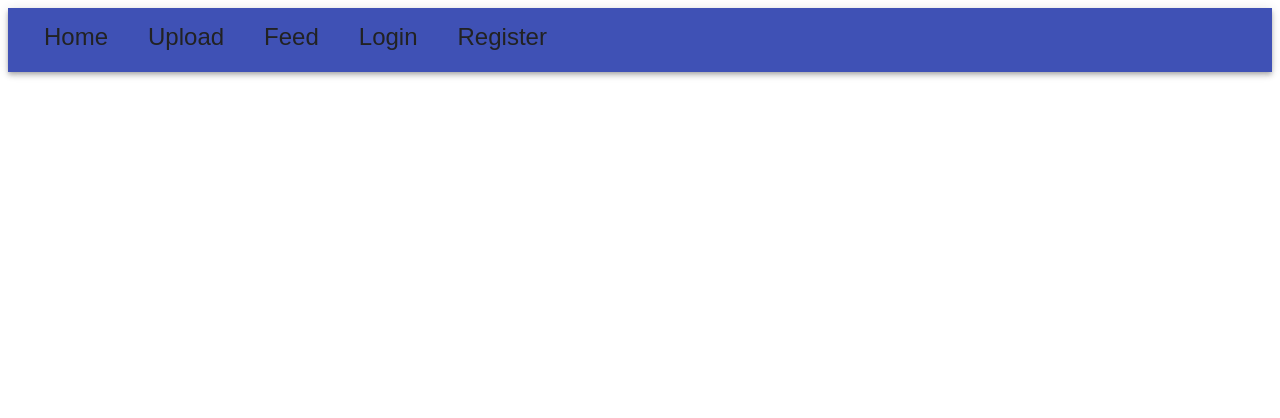
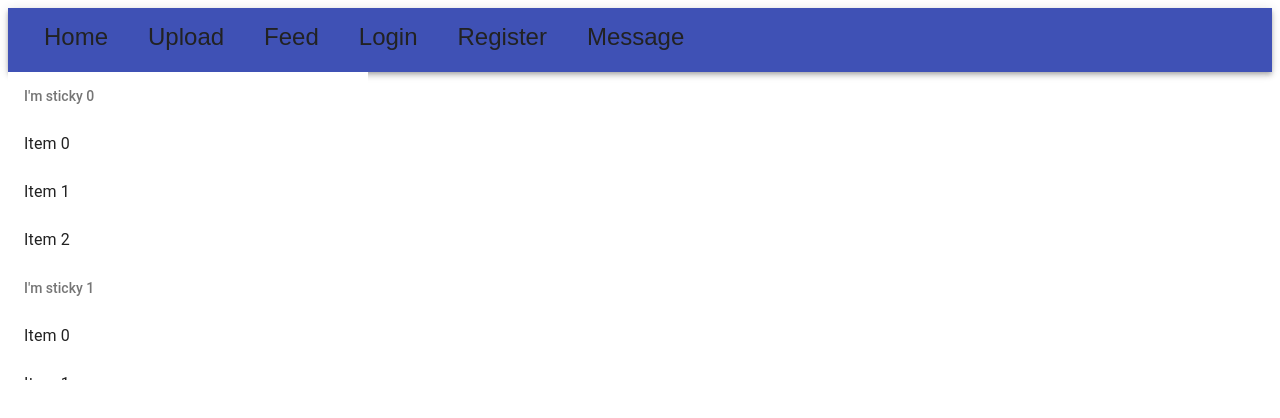
Before and after one commit to mengyuan1112/Course-Project-Teamfit, a React (Create React App) app in the folder react-frontend/: page /SnapScout/message in a window 1280 px wide. Shown: the top 418 px of the page. Built offline with nearby package versions, Linux system fonts and the light colour scheme.

Commit message:
Added basic list for the message page

```diff
--- a/react-frontend/src/App.js
+++ b/react-frontend/src/App.js
@@ -11,6 +11,7 @@ import Login from './components/logReg/login.js';
 import Register from './components/logReg/register.js'
 import Profile from './components/profile/profile.js';
 import Feed from './components/post/feed.js';
+import Message from './components/message/message.js';
 
 
 /**
@@ -65,6 +66,7 @@ class App extends React.Component {
           <Route path="/upload" render={() => <Upload />} />
           <Route path="/register" render={() => <Register />} />
           <Route path="/feed" render={() => <Feed />} />
+          <Route path="/message" render={() => <Message />} />
         </Switch>
       </div>
     </BrowserRouter>
--- /dev/null
+++ b/react-frontend/src/components/message/message.js
@@ -0,0 +1,43 @@
+import { List, ListItem, ListItemText, ListSubheader } from '@material-ui/core';
+import { makeStyles } from '@material-ui/core/styles';
+import React, { Component } from 'react';
+
+
+const useStyles = makeStyles((theme) => ({
+    root: {
+        width: '100%',
+        maxWidth: 360,
+        backgroundColor: theme.palette.background.paper,
+        position: 'relative',
+        overflow: 'auto',
+        maxHeight: 300,
+    },
+    listSection: {
+        backgroundColor: 'inherit',
+    },
+    ul: {
+        backgroundColor: 'inherit',
+        padding: 0,
+    },
+}));
+
+export default function PinnedSubheaderList() {
+    const classes = useStyles();
+
+    return (
+      <List className={classes.root} subheader={<li />}>
+        {[0, 1, 2, 3, 4].map((sectionId) => (
+          <li key={`section-${sectionId}`} className={classes.listSection}>
+            <ul className={classes.ul}>
+              <ListSubheader>{`I'm sticky ${sectionId}`}</ListSubheader>
+              {[0, 1, 2].map((item) => (
+                <ListItem key={`item-${sectionId}-${item}`}>
+                  <ListItemText primary={`Item ${item}`} />
+                </ListItem>
+              ))}
+            </ul>
+          </li>
+        ))}
+      </List>
+    );
+}
--- a/react-frontend/src/components/navBar/navBar.js
+++ b/react-frontend/src/components/navBar/navBar.js
@@ -43,7 +43,9 @@ export default function ButtonAppBar() {
           <IconButton edge="end" className={classes.menuButton} color="inherit" aria-label="menu" onClick={ event => window.location.href = "/register" }>
             Register
           </IconButton>
-
+          <IconButton edge="end" className={classes.menuButton} color="inherit" aria-label="menu" onClick={ event => window.location.href = "/message" }>
+            Message
+          </IconButton>
         </Toolbar>
       </AppBar>
     </div>
```
